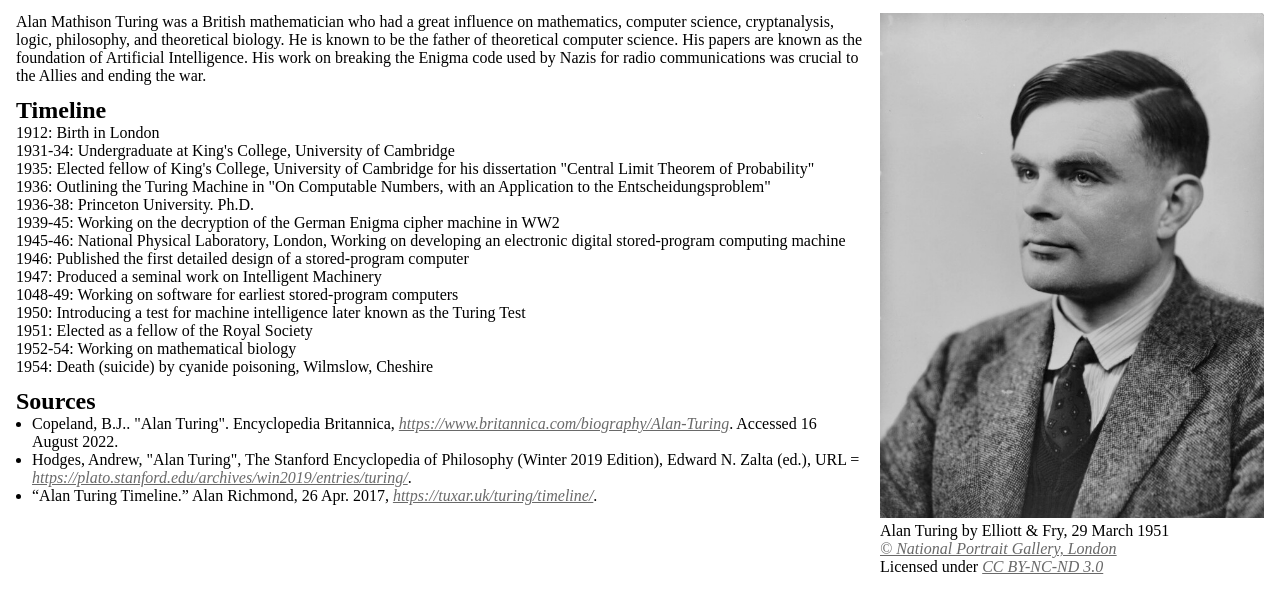
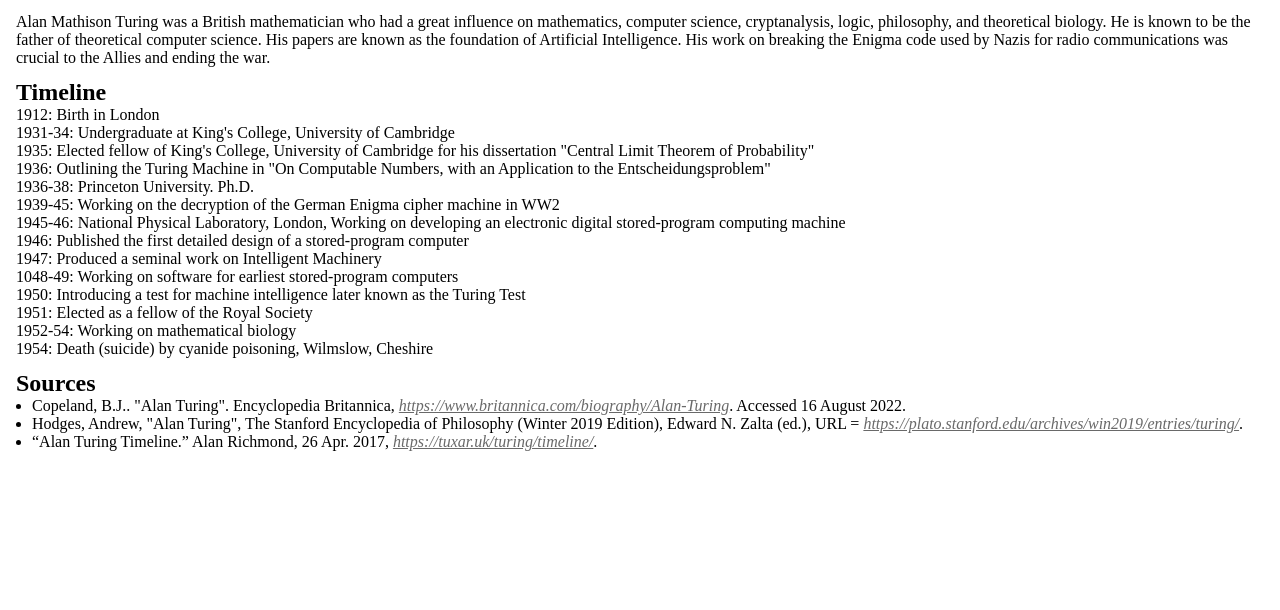
Before and after one commit to Delaram-M/alan-turing-tribute-page, a plain HTML site: page index.html in a window 1280 px wide. Shown: the part 104-714 px from the top of the page. Drawn offline with Linux system fonts and the light colour scheme.

Commit message:
Update index.html

```diff
--- a/index.html
+++ b/index.html
@@ -9,20 +9,6 @@
 
     <body>
         <h1>Alan Turing</h1>
-
-        <div id="portrait">
-            <img src="images/Alan-Turing.jpg" alt="Alan Turing portrait">
-            <div>
-                Alan Turing by Elliott & Fry, 29 March 1951
-                <br>
-                <a href="https://www.npg.org.uk/collections/search/portrait/mw63680/Alan-Turing" target="_blank">
-                    © National Portrait Gallery, London
-                </a>
-                <br>
-                Licensed under
-                <a href="https://creativecommons.org/licenses/by-nc-nd/3.0/" target="_blank">CC BY-NC-ND 3.0</a>
-            </div>
-        </div>
 
 
         <div id="text-box">
```
